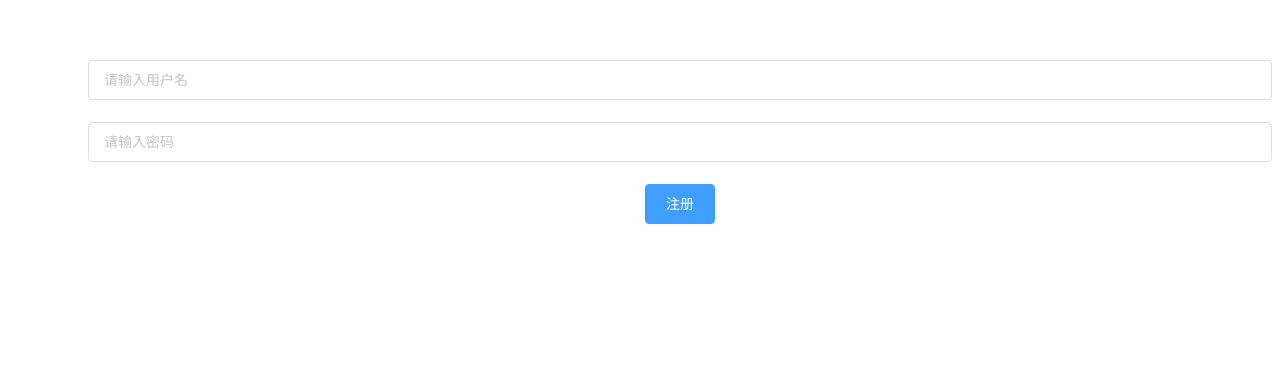
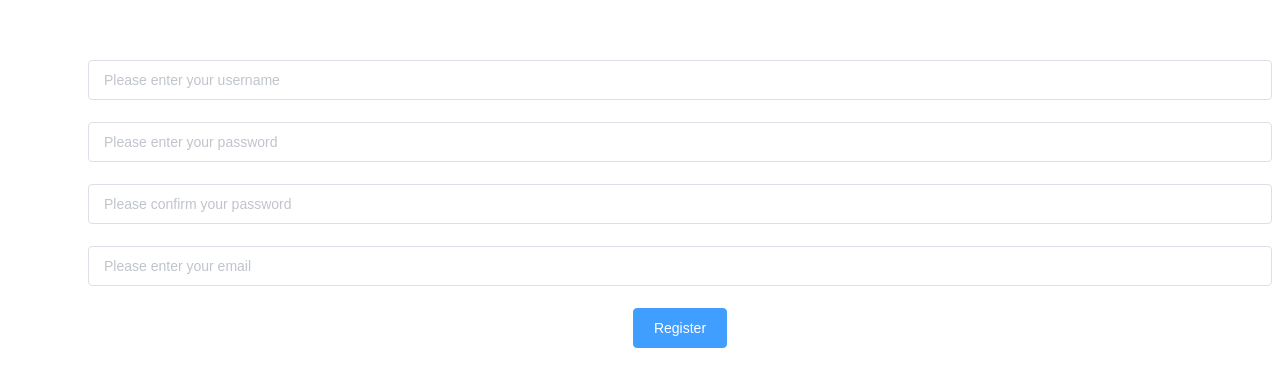
Before and after one commit to lucy0578/OmniNote_Website, a Vue app: page /#/register in a window 1280 px wide. Shown: the top 386 px of the page. Built offline with nearby package versions, Linux system fonts and the light colour scheme.

Commit message:
增加验证和邮箱

```diff
--- a/src/components/Register.vue
+++ b/src/components/Register.vue
@@ -6,21 +6,27 @@
         registerForm: {
           username: '',
           password: '',
+          email: ''
         }
       }
     },
     methods: {
       onSubmit(){
-        // this.axios.post("/register", {
-        //   username: this.registerForm.username,
-        //   password: this.registerForm.password
-        // })
-        // .then(function (response) {
-        //   console.log(response)
-        // })
-        // .catch(function (error) {
-        //   console.log(error)
-        // })
+        if (this.registerForm.password !== this.registerForm.confirm) {
+          alert("Password and confirmation password do not match!");
+          return;
+        }
+        this.axios.post("/register", {
+          username: this.registerForm.username,
+          password: this.registerForm.password,
+          email: this.registerForm.email
+        })
+        .then(function (response) {
+          console.log(response)
+        })
+        .catch(function (error) {
+          console.log(error)
+        })
       }
     }
   }
@@ -30,13 +36,19 @@
   <div>
     <el-form ref="form" :model="registerForm" label-width="80px">
       <el-form-item>
-        <el-input placeholder="请输入用户名" v-model="registerForm.username"></el-input>
+        <el-input placeholder="Please enter your username" v-model="registerForm.username"></el-input>
       </el-form-item>
       <el-form-item>
-        <el-input placeholder="请输入密码" v-model="registerForm.password" show-password></el-input>
+        <el-input placeholder="Please enter your password" v-model="registerForm.password" show-password></el-input>
       </el-form-item>
       <el-form-item>
-        <el-button type="primary" @click="onSubmit" class="form-confirm">注册</el-button>
+        <el-input placeholder="Please confirm your password" v-model="registerForm.confirm" show-password></el-input>
+      </el-form-item>
+      <el-form-item>
+        <el-input placeholder="Please enter your email" v-model="registerForm.email"></el-input>
+      </el-form-item>
+      <el-form-item>
+        <el-button type="primary" @click="onSubmit" class="form-confirm">Register</el-button>
       </el-form-item>
     </el-form>
   </div>
```
